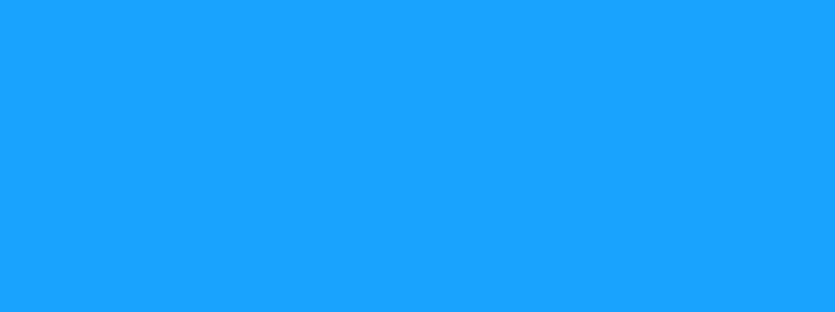
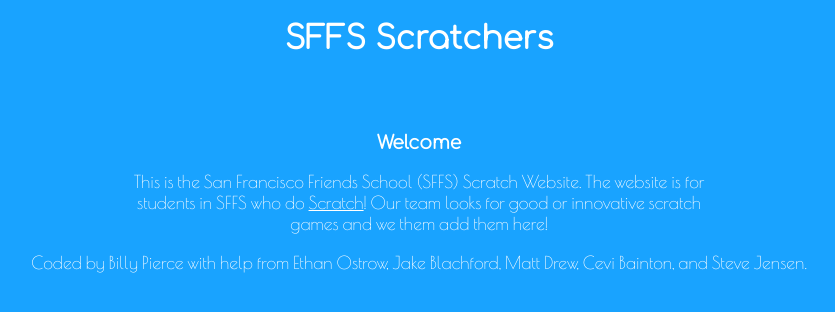
Before and after one commit to sfscratchers/sfscratchers.github.io, a plain HTML site: page index.html in a window 1280 px wide. Shown: the whole page, without its empty margins (221-1056 px from the left). Drawn offline with nearby package versions, Linux system fonts and the light colour scheme.

Commit message:
Update to match CodeGoneRogue

```diff
--- a/index.html
+++ b/index.html
@@ -1,11 +1,32 @@
 <!DOCTYPE html>
 <html>
     <head>
+        <!--Link to Comfortaa:300-->
+        <link href='http://fonts.googleapis.com/css?family=Comfortaa:300' rel='stylesheet' type='text/css'>
         <!--Link to Poiret One-->
         <link href='http://fonts.googleapis.com/css?family=Poiret+One' rel='stylesheet' type='text/css'>
         <!--Link to stylsheet-->
         <link rel="stylesheet" type="text/css" href="style.css">
+        <!--Title-->
+        <title>SFFS Scrathers</title>
     </head>
     <body>
+        <h1 id="title">
+            SFFS Scratchers
+        </h1>
+        <br>
+        <br>
+        <h3 id="intro-intro">
+            Welcome
+        </h3>
+        <p class="boxed">
+            This is the San Francisco Friends School (SFFS) Scratch Website. The website is for students in SFFS who do <a href="http://scratch.mit.edu/">Scratch</a>! Our team looks for good or innovative scratch games and we them add them here!
+        <footer>
+            <div id="footer">
+                <p id="footertext">
+                Coded by Billy Pierce with help from Ethan Ostrow, Jake Blachford, Matt Drew, Cevi Bainton, and Steve Jensen.
+                </p>
+            </div>
+        </footer>
     </body>
 </html>
--- a/style.css
+++ b/style.css
@@ -1,10 +1,57 @@
-html {
+html{
     background-color:#19A3FF;
     -webkit-background-size: cover;
     -moz-background-size: cover;
     -o-background-size: cover;
     background-size: cover;
 }
-p {
-    font-family: 'Poiret One'
+p{
+    font-family: 'Poiret One';
+    text-align:center;
+    word-wrap: normal;
+    font-size:1.1em;
+    color:white;
 }
+#title{
+    font-family:'Comfortaa';
+    text-align:center;
+    color:white;
+}
+#intro-intro{
+    font-family:'Comfortaa';
+    text-align:center;
+    color:white;
+}
+.boxed{
+    width: 600px;
+    margin: 0 auto;
+}
+#footertext{
+    font-family: 'Poiret One';
+    text-align:center;
+    word-wrap: normal;
+    font-size:1.1em;
+    color:white;
+}
+/* unvisited link */
+a:link {
+    color: white;
+}
+
+/* visited link */
+a:visited {
+    color: white;
+}
+
+/* mouse over link */
+a:hover {
+    color: gray;
+}
+
+/* selected link */
+a:active {
+    color: black;
+}
+#footer{
+
+}
```
